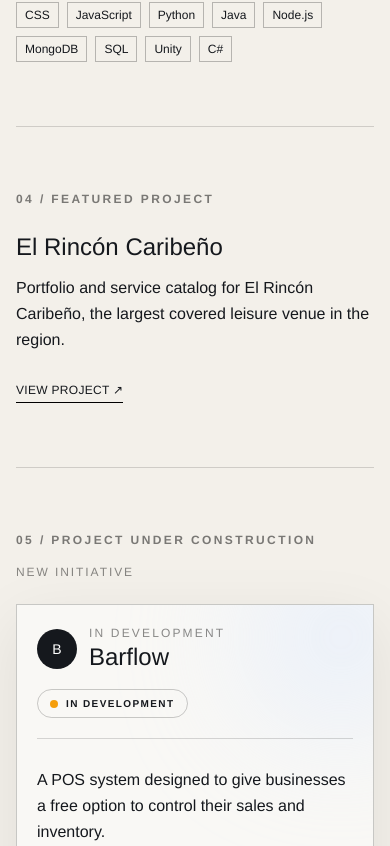
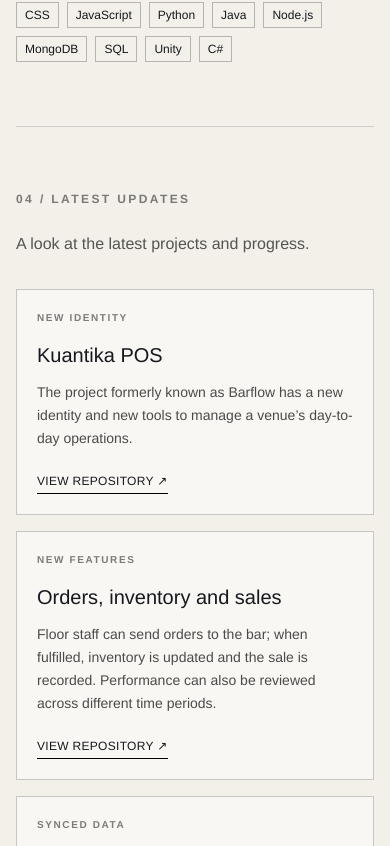
Before and after one commit to GermanRhenals/Portafolio-web, a React (Vite) app: page / in a window 390 px wide. Shown: the part 1818-2664 px from the top of the page. Built offline with nearby package versions, Linux system fonts and the light colour scheme.

Commit message:
Actualiza novedades de Kuantika POS

```diff
--- a/src/App.tsx
+++ b/src/App.tsx
@@ -17,24 +17,32 @@
  */
 const content = {
   es: {
-    nav: ['Sobre mí', 'Servicios', 'Tecnologías', 'Proyectos'], contact: 'Hablemos', role: 'Software Developer',
+    nav: ['Sobre mí', 'Servicios', 'Tecnologías', 'Novedades', 'Proyectos'], contact: 'Hablemos', role: 'Software Developer',
     intro: 'Desarrollo soluciones digitales con disciplina, curiosidad y ganas de afrontar nuevos retos.',
     availability: 'Disponible para oportunidades remotas o en otra ciudad.', aboutTitle: 'Sobre mí',
     about: 'Soy German Rhenals, desarrollador de software con dos años de formación y práctica construyendo proyectos web. También he explorado el desarrollo de videojuegos 2D con Unity a través de proyectos personales. Soy constante, disciplinado y disfruto encontrar la manera de sumar en cada equipo.',
-    servicesTitle: 'Lo que puedo aportar', services: ['Desarrollo web', 'Soluciones tecnológicas', 'Soporte TI', 'Mantenimiento de software', 'Implementaciones con IA', 'Automatización'], technologiesTitle: 'Tecnologías', projectsTitle: 'Proyecto destacado',
+    servicesTitle: 'Lo que puedo aportar', services: ['Desarrollo web', 'Soluciones tecnológicas', 'Soporte TI', 'Mantenimiento de software', 'Implementaciones con IA', 'Automatización'], technologiesTitle: 'Tecnologías', updatesTitle: 'Novedades', updatesIntro: 'Un vistazo a los proyectos y avances más recientes.', updates: [
+      { status: 'Nueva identidad', title: 'Kuantika POS', description: 'El proyecto antes llamado Barflow evoluciona con una nueva identidad y herramientas para gestionar la operación completa de un establecimiento.', link: 'Ver repositorio', href: 'https://github.com/GermanRhenals/pos-systems' },
+      { status: 'Nuevas funciones', title: 'Pedidos, inventario y ventas', description: 'El equipo de sala puede enviar pedidos al bar; al despacharlos, se actualiza el inventario y se registra la venta. También se puede consultar el desempeño por distintos períodos.', link: 'Ver repositorio', href: 'https://github.com/GermanRhenals/pos-systems' },
+      { status: 'Datos sincronizados', title: 'Roles y operación en la nube', description: 'Administradores, personal de sala y bar cuentan con accesos según su función. Los datos se guardan en Supabase y se sincronizan entre dispositivos; además, se puede cerrar el turno y generar un PDF.', link: 'Ver repositorio', href: 'https://github.com/GermanRhenals/pos-systems' },
+    ], projectsTitle: 'Proyecto destacado',
     projectDescription: 'Portafolio y catálogo de servicios para El Rincón Caribeño, el estadero cubierto más grande de la región.', viewProject: 'Ver proyecto', inConstruction: 'Proyecto en construcción',
-    inConstructionEyebrow: 'Nueva iniciativa', inConstructionTitle: 'Barflow', inConstructionDescription: 'Un sistema POS para ofrecer a los negocios una opción gratuita de controlar sus ventas e inventarios.',
+    inConstructionEyebrow: 'Nueva iniciativa', inConstructionTitle: 'Kuantika POS', inConstructionDescription: 'Sistema POS para establecimientos que integra inventario, pedidos de sala al bar, registro de ventas, gestión de equipo e informes de operación.',
     inConstructionStatus: 'En desarrollo', inConstructionGoal: 'Objetivo', inConstructionGoalValue: 'Ventas e inventarios', inConstructionRepository: 'Ver repositorio', inConstructionNote: 'Proyecto abierto y en evolución.',
     contactTitle: 'Construyamos algo', contactText: 'Estoy abierto a oportunidades laborales, proyectos freelance y retos que me permitan seguir creciendo.', cv: 'Descargar CV', copy: 'Copiar correo',
   },
   en: {
-    nav: ['About', 'Services', 'Technologies', 'Projects'], contact: "Let's talk", role: 'Software Developer',
+    nav: ['About', 'Services', 'Technologies', 'Updates', 'Projects'], contact: "Let's talk", role: 'Software Developer',
     intro: 'I build digital solutions with discipline, curiosity, and the drive to take on new challenges.',
     availability: 'Available for remote opportunities or relocation.', aboutTitle: 'About me',
     about: 'I am German Rhenals, a software developer with two years of training and hands-on practice building web projects. I have also explored 2D game development with Unity through personal projects. I am consistent, disciplined, and enjoy finding ways to contribute to every team.',
-    servicesTitle: 'What I can bring', services: ['Web development', 'Technology solutions', 'IT support', 'Software maintenance', 'AI implementations', 'Automation'], technologiesTitle: 'Technologies', projectsTitle: 'Featured project',
+    servicesTitle: 'What I can bring', services: ['Web development', 'Technology solutions', 'IT support', 'Software maintenance', 'AI implementations', 'Automation'], technologiesTitle: 'Technologies', updatesTitle: 'Latest updates', updatesIntro: 'A look at the latest projects and progress.', updates: [
+      { status: 'New identity', title: 'Kuantika POS', description: 'The project formerly known as Barflow has a new identity and new tools to manage a venue’s day-to-day operations.', link: 'View repository', href: 'https://github.com/GermanRhenals/pos-systems' },
+      { status: 'New features', title: 'Orders, inventory and sales', description: 'Floor staff can send orders to the bar; when fulfilled, inventory is updated and the sale is recorded. Performance can also be reviewed across different time periods.', link: 'View repository', href: 'https://github.com/GermanRhenals/pos-systems' },
+      { status: 'Synced data', title: 'Roles and cloud operations', description: 'Admins, floor staff and bar staff have access tailored to their roles. Data is stored in Supabase and synced across devices; shifts can also be closed and exported as a PDF.', link: 'View repository', href: 'https://github.com/GermanRhenals/pos-systems' },
+    ], projectsTitle: 'Featured project',
     projectDescription: 'Portfolio and service catalog for El Rincón Caribeño, the largest covered leisure venue in the region.', viewProject: 'View project', inConstruction: 'Project under construction',
-    inConstructionEyebrow: 'New initiative', inConstructionTitle: 'Barflow', inConstructionDescription: 'A POS system designed to give businesses a free option to control their sales and inventory.',
+    inConstructionEyebrow: 'New initiative', inConstructionTitle: 'Kuantika POS', inConstructionDescription: 'A POS system for venues that brings together inventory, floor-to-bar orders, sales tracking, team management, and operational reports.',
     inConstructionStatus: 'In development', inConstructionGoal: 'Goal', inConstructionGoalValue: 'Sales and inventory', inConstructionRepository: 'View repository', inConstructionNote: 'Open project and currently evolving.',
     contactTitle: "Let's build something", contactText: 'I am open to job opportunities, freelance projects, and challenges that help me keep growing.', cv: 'Download CV', copy: 'Copy email',
   },
@@ -57,7 +65,7 @@
  * 1. Animación de frames interactiva (sigue el mouse)
  * 2. Soporte multiidioma (ES/EN)
  * 3. Menú responsive (desktop y mobile)
- * 4. Secciones: Hero, About, Services, Technologies, Projects, Contact
+ * 4. Secciones: Hero, About, Services, Technologies, Updates, Projects, Contact
  */
 export default function App() {
   // ========================================
@@ -139,7 +147,7 @@
       // Inicia la animación
       animationFrame.current = window.requestAnimationFrame(updateFrame)
     }
-  }, [])
+  }, [frameCount])
 
   /**
    * EFECTO DE INICIALIZACIÓN
@@ -257,7 +265,7 @@
           {/* Mapea los elementos del menú con separadores (comas) */}
           {text.nav.map((link, index) => (
             <span key={link}>
-              <a href={`#${['about', 'services', 'technologies', 'projects'][index]}`} className="transition-opacity hover:opacity-60">{link}</a>
+              <a href={`#${['about', 'services', 'technologies', 'updates', 'projects'][index]}`} className="transition-opacity hover:opacity-60">{link}</a>
               {index < text.nav.length - 1 && <span className="mr-2">,</span>}
             </span>
           ))}
@@ -285,7 +293,7 @@
       {/* Solo visible cuando isMenuOpen es true, hidden en md y superiores */}
       <div className={`fixed inset-0 z-[9] flex flex-col justify-center gap-6 bg-[#080b12]/95 dark:bg-[#0a0e27]/95 px-6 text-white backdrop-blur-sm transition-all duration-300 md:hidden ${isMenuOpen ? 'pointer-events-auto opacity-100' : 'pointer-events-none opacity-0'}`}>
         {/* Enlaces del menú */}
-        {text.nav.map((link, index) => <a key={link} href={`#${['about', 'services', 'technologies', 'projects'][index]}`} onClick={() => setIsMenuOpen(false)} className="text-2xl font-medium sm:text-3xl">{link}</a>)}
+        {text.nav.map((link, index) => <a key={link} href={`#${['about', 'services', 'technologies', 'updates', 'projects'][index]}`} onClick={() => setIsMenuOpen(false)} className="text-2xl font-medium sm:text-3xl">{link}</a>)}
         {/* Enlace de contacto */}
         <a href="#contact" onClick={() => setIsMenuOpen(false)} className="text-2xl font-medium underline underline-offset-4 sm:text-3xl">{text.contact}</a>
         {/* Botones para cambiar idioma y tema en móvil */}
@@ -393,11 +401,31 @@
             </div>
           </section>
 
-          {/* ====== SECCIÓN 04: PROYECTOS DESTACADOS ====== */}
+          {/* ====== SECCIÓN 04: NOVEDADES ====== */}
+          <section id="updates" className="mx-auto max-w-6xl scroll-mt-20 border-t border-black/15 dark:border-white/10 py-16 sm:py-20 md:py-28 lg:py-32">
+            <div className="grid gap-6 sm:gap-8 md:grid-cols-[0.7fr_1.3fr] md:gap-12 lg:gap-16">
+              <p className="text-xs font-semibold uppercase tracking-[0.2em] text-black/50 dark:text-white/50">04 / {text.updatesTitle}</p>
+              <div>
+                <p className="mb-8 max-w-2xl text-base leading-relaxed text-black/65 dark:text-white/65 sm:text-lg">{text.updatesIntro}</p>
+                <div className="grid gap-4 sm:grid-cols-2">
+                  {text.updates.map((update) => (
+                    <article key={update.title} className="flex flex-col border border-black/20 bg-white/45 p-5 dark:border-white/10 dark:bg-white/[0.03] sm:p-6">
+                      <p className="mb-4 text-[10px] font-semibold uppercase tracking-[0.16em] text-black/50 dark:text-white/50">{update.status}</p>
+                      <h2 className="mb-3 text-xl font-medium sm:text-2xl">{update.title}</h2>
+                      <p className="mb-6 flex-1 text-sm leading-relaxed text-black/70 dark:text-white/70 sm:text-base">{update.description}</p>
+                      <a href={update.href} target="_blank" rel="noreferrer" className="w-fit border-b border-black pb-1 text-xs font-medium uppercase tracking-wide transition-opacity hover:opacity-60 dark:border-white sm:text-sm">{update.link} ↗</a>
+                    </article>
+                  ))}
+                </div>
+              </div>
+            </div>
+          </section>
+
+          {/* ====== SECCIÓN 05: PROYECTOS DESTACADOS ====== */}
           <section id="projects" className="mx-auto max-w-6xl scroll-mt-20 border-t border-black/15 dark:border-white/10 py-16 sm:py-20 md:py-28 lg:py-32">
             <div className="grid gap-6 sm:gap-8 md:grid-cols-[0.7fr_1.3fr] md:gap-12 lg:gap-16">
               {/* Número y título de sección */}
-              <p className="text-xs font-semibold uppercase tracking-[0.2em] text-black/50 dark:text-white/50">04 / {text.projectsTitle}</p>
+              <p className="text-xs font-semibold uppercase tracking-[0.2em] text-black/50 dark:text-white/50">05 / {text.projectsTitle}</p>
               {/* Contenido del proyecto */}
               <div>
                 {/* Nombre del proyecto */}
@@ -410,12 +438,12 @@
             </div>
           </section>
 
-          {/* ====== SECCIÓN 05: PROYECTO EN CONSTRUCCIÓN ====== */}
+          {/* ====== SECCIÓN 06: PROYECTO EN CONSTRUCCIÓN ====== */}
           <section id="in-construction" className="mx-auto max-w-6xl scroll-mt-20 border-t border-black/15 dark:border-white/10 py-16 sm:py-20 md:py-28 lg:py-32">
             <div className="grid gap-6 sm:gap-8 md:grid-cols-[0.7fr_1.3fr] md:gap-12 lg:gap-16">
               {/* Número y título de sección */}
               <div>
-                <p className="text-xs font-semibold uppercase tracking-[0.2em] text-black/50 dark:text-white/50">05 / {text.inConstruction}</p>
+                <p className="text-xs font-semibold uppercase tracking-[0.2em] text-black/50 dark:text-white/50">06 / {text.inConstruction}</p>
                 <p className="mt-4 text-xs uppercase tracking-[0.16em] text-black/45 dark:text-white/45">{text.inConstructionEyebrow}</p>
               </div>
 
@@ -463,7 +491,7 @@
             {/* Fondo oscuro para contrastar con el resto del contenido */}
             <div className="bg-[#15181d] dark:bg-[#0a0e27] px-5 py-8 text-white sm:px-8 sm:py-12 md:px-10 md:py-16 lg:px-12">
               {/* Número y título de sección */}
-              <p className="mb-5 text-xs font-semibold uppercase tracking-[0.2em] text-white/50 dark:text-white/40 sm:mb-6">06 / Contact</p>
+              <p className="mb-5 text-xs font-semibold uppercase tracking-[0.2em] text-white/50 dark:text-white/40 sm:mb-6">07 / Contact</p>
 
               {/* Título principal */}
               <h2 className="mb-4 text-2xl font-medium sm:mb-5 sm:text-3xl md:text-5xl lg:text-6xl">{text.contactTitle}</h2>
```
